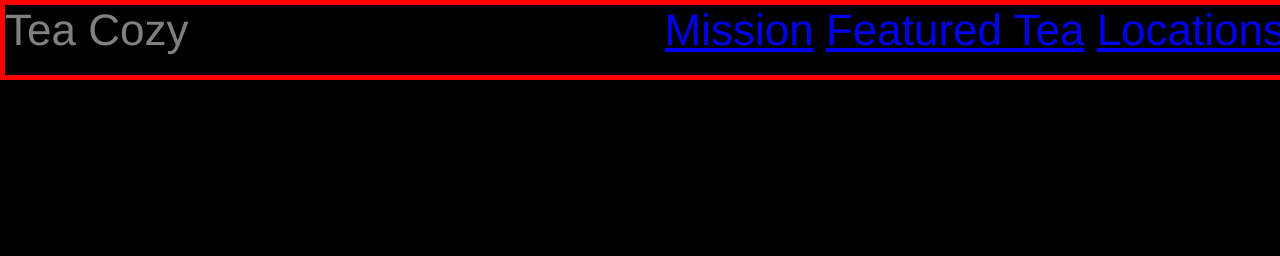
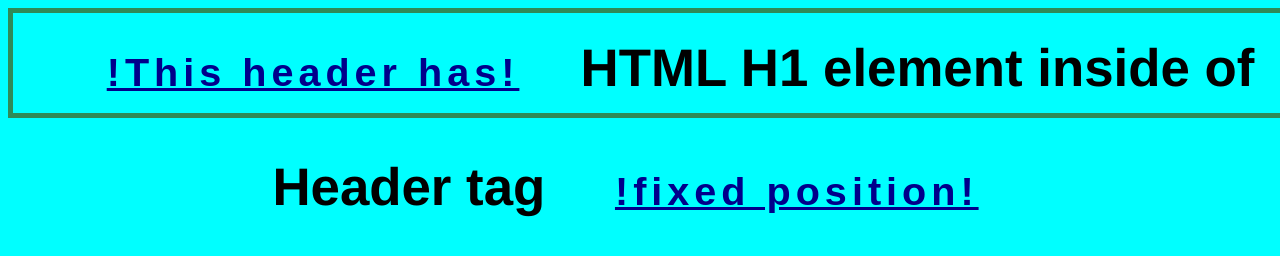
Before and after one commit to alexanderamundson/Design, a plain HTML site: page 2Flexbox/index.html in a window 1280 px wide. Shown: the top 256 px of the page. Drawn offline with Linux system fonts and the light colour scheme.

Commit message:
Change name

```diff
--- a/2Flexbox/index.html
+++ b/2Flexbox/index.html
@@ -1,21 +1,16 @@
 <!DOCTYPE html>
 
 <head>
-    <title>The Tea Cozy</title>
-    <link rel="stylesheet" href="./style.css" type="text/css" />
+    <title>Title</title>
+    <link rel="stylesheet" href="./style.css" type="text/css">
 </head>
 
 <body>
 
-    <!-- Header -->
+    <header>
+        <span>!This header has!</span>
+        <h1>HTML H1 element inside of Header tag </h1>
+        <span>!fixed position!</span>
+    </header>
 
-    <header>
-        <nav>
-            <span id="title">Tea Cozy</span>
-            <span><a href="#mission">Mission</a></span>
-            <span><a href="#store">Featured Tea</a></span>
-            <span><a href="#locations">Locations</a></span>
-        </nav>
-
-    </header>
 </body>
--- a/2Flexbox/style.css
+++ b/2Flexbox/style.css
@@ -1,31 +1,40 @@
+* {
+  font-size: 22px;
+  font-family: Arial, Helvetica, sans-serif;
+  width: 100%;
+}
+
 body {
-    margin: 0;
-    font-family: "Helvetica", sans-serif;
-    color: seashell;
-    background-color: black;
-    font-size: 22px;
-    width: 100%;
+  height: 5000px;
+  background-color: aqua;
+}
 
 
-    /*text-align: center;*/
-  }
+/*   Header (fixed) */
+header {
+  position: fixed;
+  text-align: center;
+  height: 100px;
+  width: 100%;
+  border: 5px solid seagreen;
+}
 
-  /*-- Header --*/
+header h1 {
+  display: inline;
+  font-family: 'Franklin Gothic Medium', 'Lucida Sans', 'Lucida Sans Regular', sans-serif;
+  font-size: 2.4rem;
+  height: 100%;
+}
 
-  header {
-      position: fixed;
-      height: 70px;
-      width: 100%;
-      border: 5px solid red;
+header span {
+  color: darkblue;
+  font-family: fantasy;
+  font-weight: 700;
+  font-size: 1.8rem;
+  letter-spacing: 5px;
+  line-height: 3.0;
+  text-decoration: underline;
+  margin-left: 55px;
+  margin-right: 55px;
 
-  }
-    #title {
-        float: left;
-        font-family:  Helvetica, sans-serif;
-    }
-
-    nav {
-    color: gray;
-    font-size: 2em;
-    text-align: right;
-  }
+}
```
